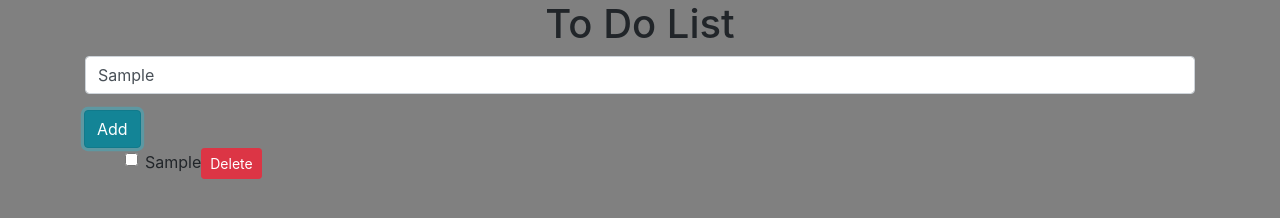
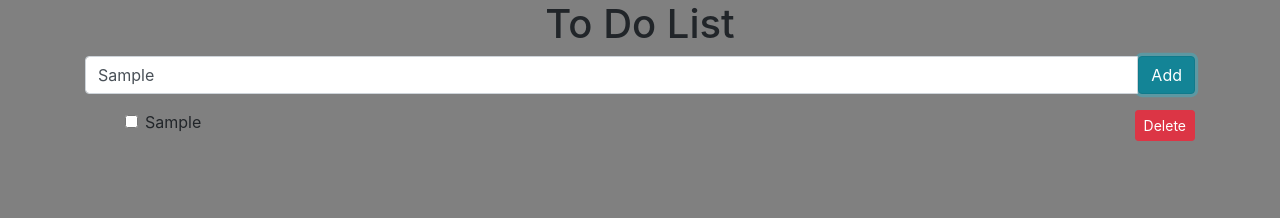
Before and after one commit to jarmirs/iron-todo-list, a plain HTML site: page index.html in a window 1280 px wide. Both pictures are taken after typing "Sample" into the empty fields and a click on the button "Add". Drawn offline with nearby package versions, Linux system fonts and the light colour scheme.

Commit message:
fixed CSS & attempted add delete function

```diff
--- a/index.html
+++ b/index.html
@@ -13,7 +13,7 @@
 
     <link rel="stylesheet" href="style.css" />
 
-    <title>js group project</title>
+    <title>IronGroup-ToDo-App</title>
   </head>
 
   <body>
@@ -37,11 +37,12 @@
                 class="form-control"
                 placeholder="New Task"
               />
+                <button class="btn btn-info" type="button" id="add-task-btn">
+                Add
+              </button>
             </div>
             <div class="input-group-append">
-              <button class="btn btn-info" type="button" id="add-task-btn">
-                Add
-              </button>
+
             </div>
           </form>
         </div>
--- a/script.js
+++ b/script.js
@@ -86,8 +86,10 @@ addButton.addEventListener("click", function () {
   const task = newTaskInput.value;
   createTask(task);
 });
-
-
+// delete  task : not working
+addButton.addEventListener("click", (evt) => {
+  listItems.removeChild(newTaskInput);
+});
 
 window.addEventListener("load", (evt) => {
   for (let i = 0; i < localStorage.length; i++) {
--- a/style.css
+++ b/style.css
@@ -1,3 +1,13 @@
 body {
   background-color: gray;
 }
+/* .form-check {
+  flex: 1 1 0;
+}
+
+.form-check-input {
+  flex: 1 1 0;
+} */
+.btn-danger {
+  float: right;
+}
```
